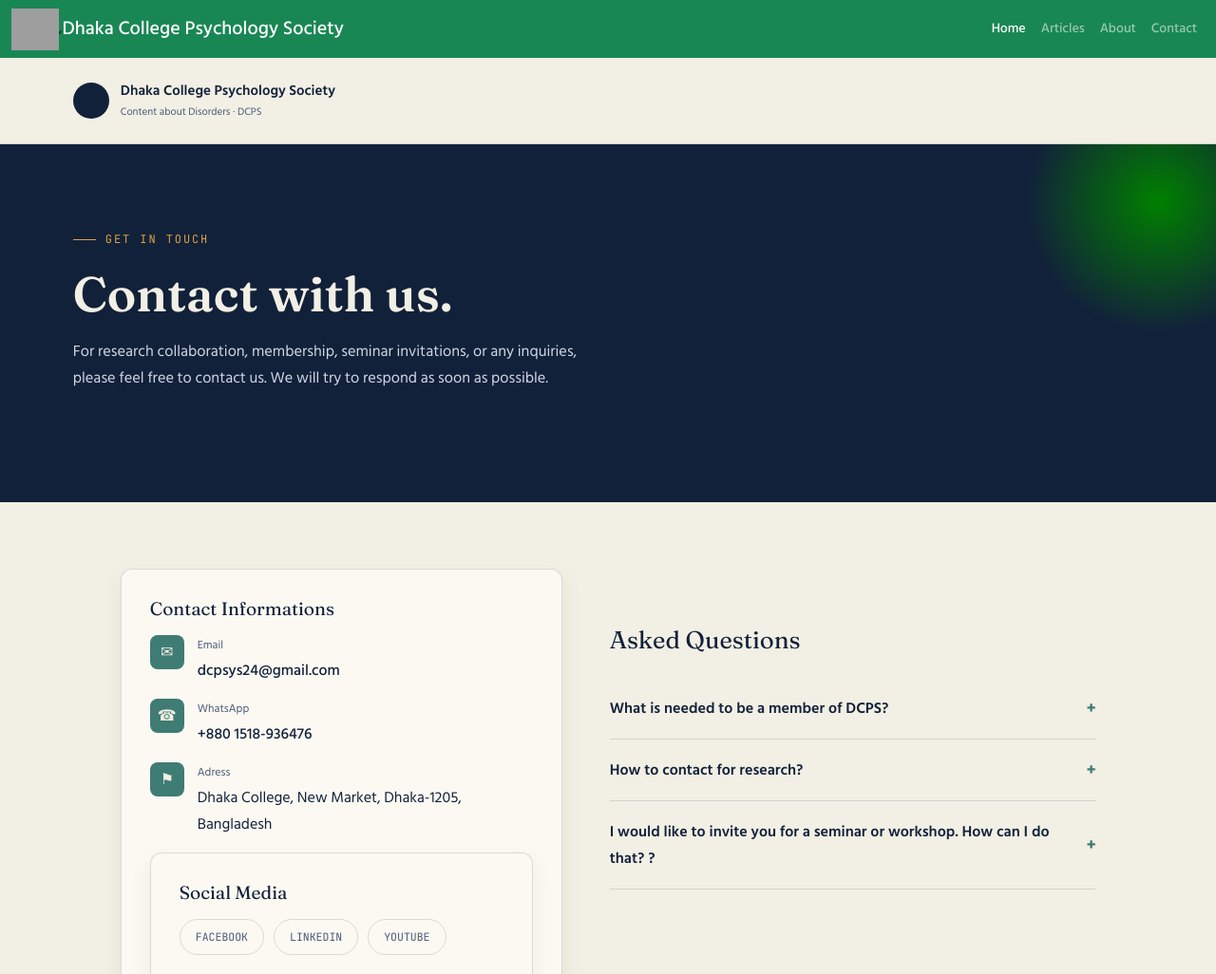
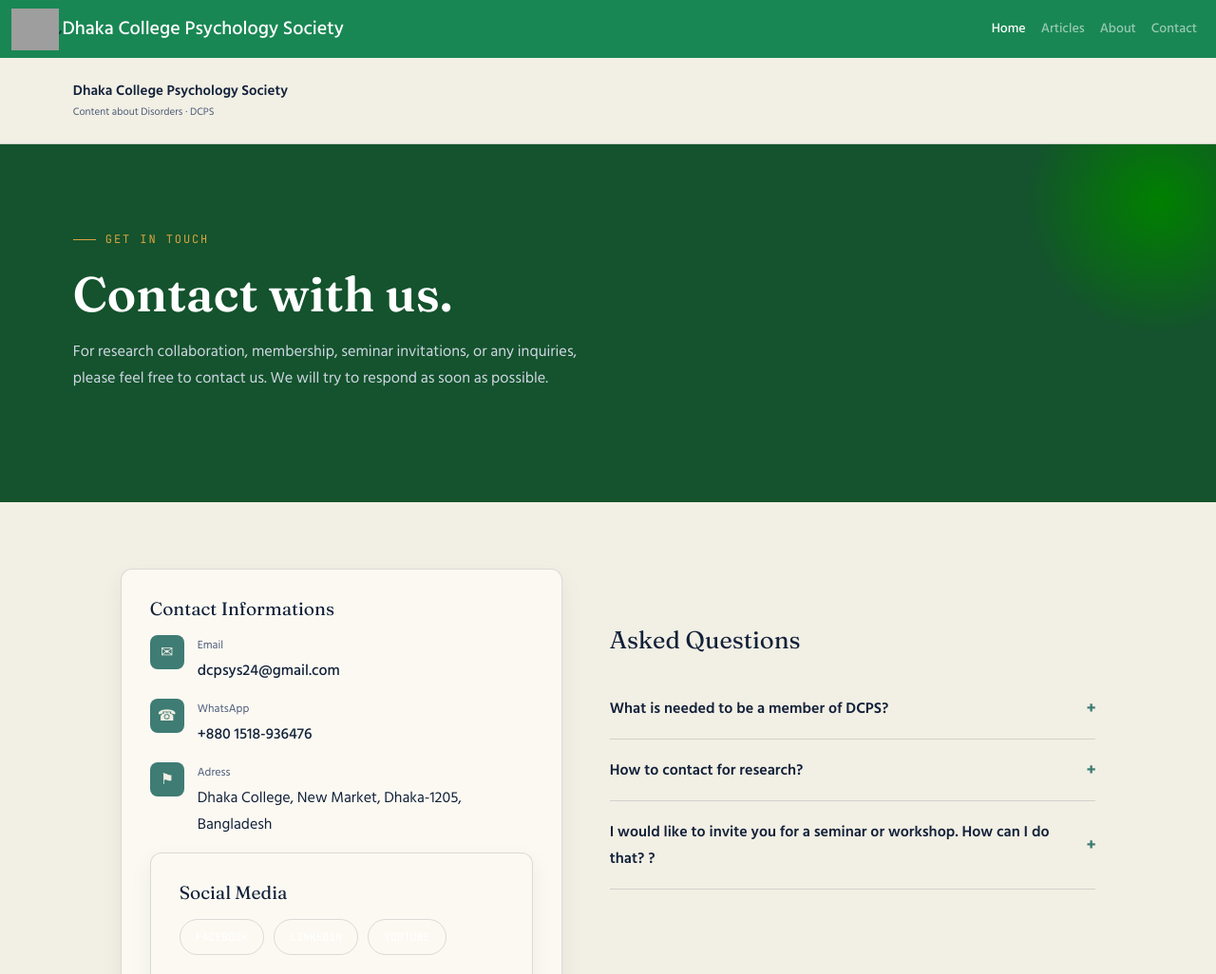
Before and after one commit to imon2928/dsm5-disorders, a Django app: page /contact/ in a window 1280 px wide. Shown: the top 1026 px of the page at 95% size. Run offline with Django 5.2, Linux system fonts and the light colour scheme; grey boxes are pictures that could not be loaded.

Commit message:
Update contact.html

```diff
--- a/dcps_dsm/dcps_dsm/template/contact.html
+++ b/dcps_dsm/dcps_dsm/template/contact.html
@@ -1,4 +1,8 @@
 {% extends "master/base.html" %}
+
+{% block title %}
+  contact
+{% endblock title %}
 
 {% block body %}
 
@@ -7,7 +11,7 @@
 <head>
 <meta charset="UTF-8">
 <meta name="viewport" content="width=device-width, initial-scale=1.0">
-<title>যোগাযোগ | Dhaka College Psychology Society</title>
+<title>contact | Dhaka College Psychology Society</title>
 <link rel="preconnect" href="https://fonts.googleapis.com">
 <link rel="preconnect" href="https://fonts.gstatic.com" crossorigin>
 <link href="https://fonts.googleapis.com/css2?family=Fraunces:ital,opsz,wght@0,9..144,400;0,9..144,600;0,9..144,700;1,9..144,500&family=Hind+Siliguri:wght@400;500;600;700&family=JetBrains+Mono:wght@400;500&display=swap" rel="stylesheet">
@@ -59,8 +63,8 @@
 
   /* ---------- Hero ---------- */
   .hero{
-    background:var(--ink);
-    color:var(--paper);
+    background: #14532D;
+    color: #FFFFFF;
     padding:90px 6vw 100px;
     position:relative;
     overflow:hidden;
@@ -114,9 +118,9 @@
   .social-pill{
     font-family:'JetBrains Mono', monospace; font-size:11.5px;
     padding:8px 16px; border-radius:100px; border:1px solid var(--line);
-    color: var(--ink-soft); transition:all .2s;
+    color: white; transition:all .2s;
   }
-  .social-pill:hover{ background:var(--ink); color:var(--paper); border-color:var(--ink); }
+  .social-pill:hover{ background:var(--ink); color:green; border-color:var(--ink); }
 
   .map-embed{
     border-radius:12px; overflow:hidden; border:1px solid var(--line);
@@ -193,7 +197,7 @@
 
 <header>
   <div class="brand">
-    <div class="brand-mark">DCPS</div>
+
     <div class="brand-name">Dhaka College Psychology Society
       <span>Content about Disorders · DCPS</span>
     </div>
```
